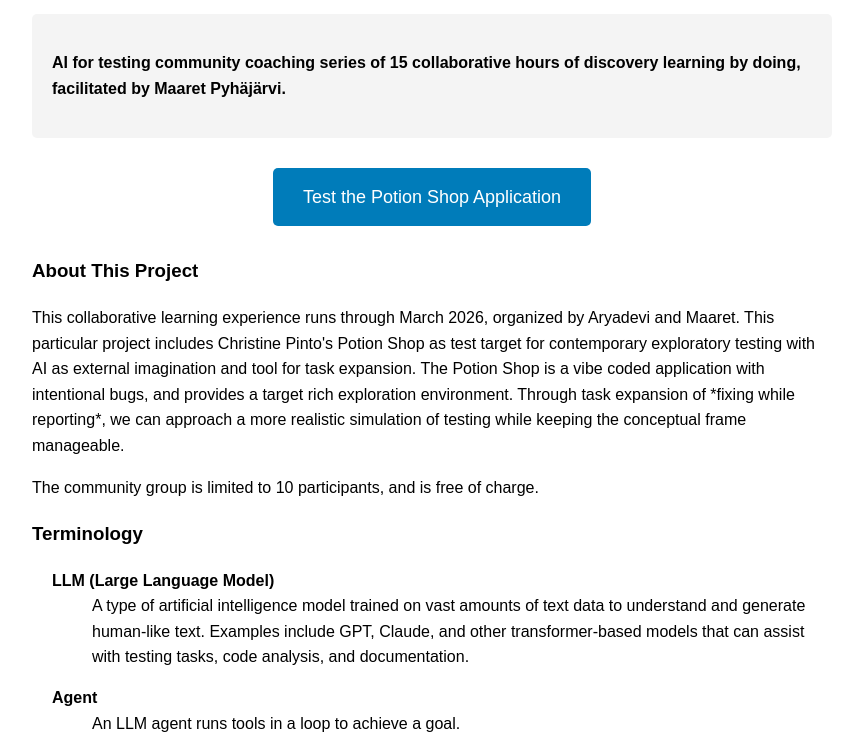
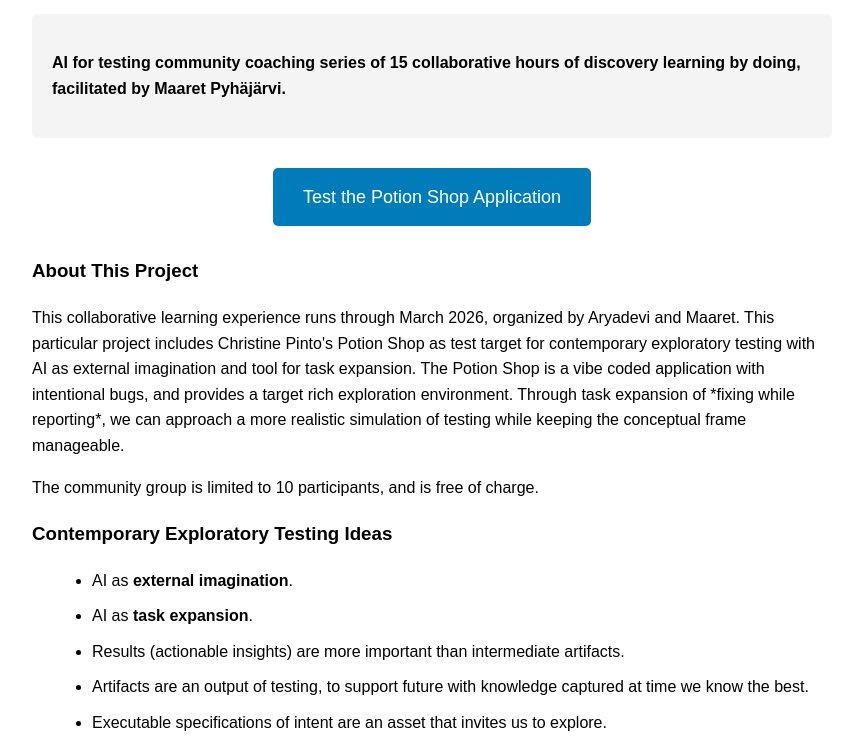
Before and after one commit to QE-at-CGI-FI/cet-with-ai, a plain HTML site: page index.html in a window 1280 px wide. Shown: the part 168-916 px from the top of the page, without its empty margins (208-1053 px from the left). Drawn offline with Linux system fonts and the light colour scheme.

Commit message:
Add CDT framing

```diff
--- a/index.html
+++ b/index.html
@@ -69,6 +69,17 @@
     </div>
 
     <div>
+        <h3>Contemporary Exploratory Testing Ideas</h3>
+        <ul style="margin-left: 20px;">
+            <li style="margin-bottom: 10px;">AI as <strong>external imagination</strong>.</li>
+            <li style="margin-bottom: 10px;">AI as <strong>task expansion</strong>.</li>
+            <li style="margin-bottom: 10px;">Results (actionable insights) are more important than intermediate artifacts.</li>
+            <li style="margin-bottom: 10px;">Artifacts are an output of testing, to support future with knowledge captured at time we know the best.</li>
+            <li style="margin-bottom: 10px;">Executable specifications of intent are an asset that invites us to explore.</li>
+        </ul>
+    </div>
+
+    <div>
         <h3>Terminology</h3>
         <dl style="margin-left: 20px;">
             <dt><strong>LLM (Large Language Model)</strong></dt>
```
Also changed, not shown: README.md.
